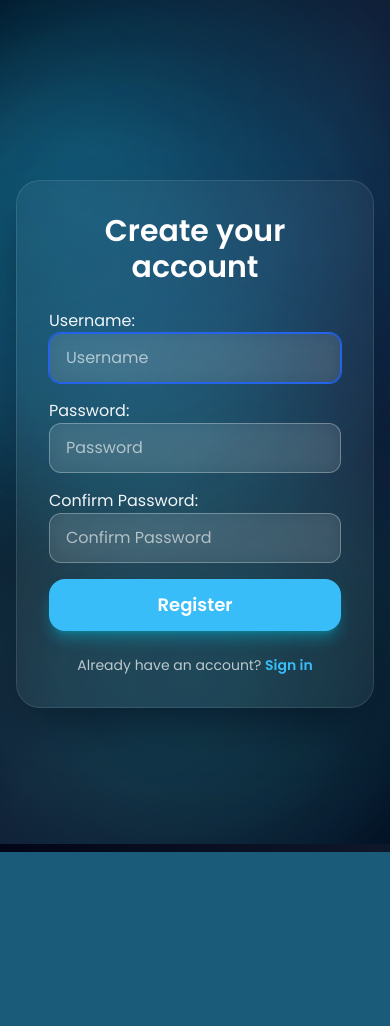
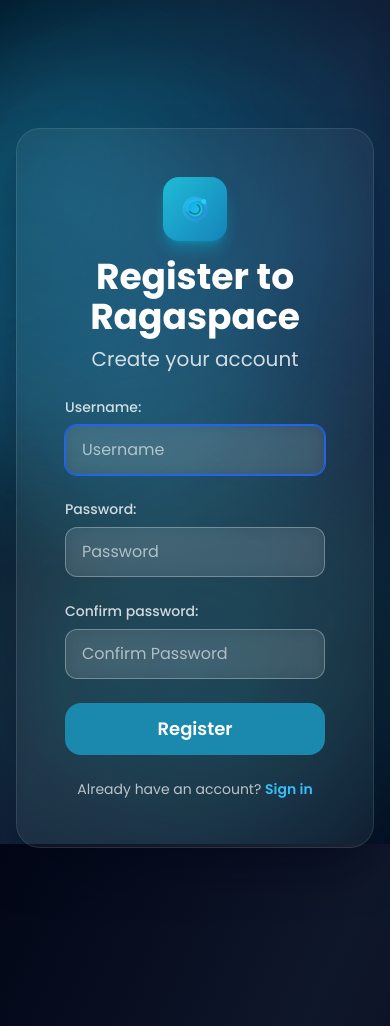
Before and after one commit to Kelompok-C07-PBP-C/Tahap-I, a Django app: page /auth/register/ in a window 390 px wide. Before the commit the page ends 852 px from the top, so only its background shows below. Run offline with Django 4.2, Linux system fonts and the light colour scheme; data comes from the database, SQL or seed files in the repository; data that the repository does not hold is empty; some libraries are stand-ins or nearby versions.

Commit message:
Refine navbar layout and add hero banner

```diff
--- a/static/js/app.js
+++ b/static/js/app.js
@@ -404,15 +404,26 @@ document.addEventListener('click', (event) => {
 
 document.addEventListener('DOMContentLoaded', () => {
   document.body.classList.add('js-enabled');
-  const navToggle = document.querySelector('[data-nav-toggle]');
-  const navMenu = document.querySelector('#primary-nav-menu');
-  if (navToggle && navMenu) {
-    navToggle.addEventListener('click', () => {
-      const expanded = navToggle.getAttribute('aria-expanded') === 'true';
-      navToggle.setAttribute('aria-expanded', (!expanded).toString());
-      navMenu.classList.toggle('hidden');
+  const navToggleButtons = document.querySelectorAll('[data-nav-toggle]');
+  navToggleButtons.forEach((button) => {
+    const controls = button.getAttribute('aria-controls');
+    if (!controls) {
+      return;
+    }
+    const menu = document.getElementById(controls);
+    if (!menu) {
+      return;
+    }
+    button.addEventListener('click', () => {
+      const expanded = button.getAttribute('aria-expanded') === 'true';
+      button.setAttribute('aria-expanded', expanded ? 'false' : 'true');
+      if (menu.classList.contains('hidden')) {
+        menu.classList.remove('hidden');
+      } else {
+        menu.classList.add('hidden');
+      }
     });
-  }
+  });
 
   const modalStack = [];
 
--- a/templates/auth/register.html
+++ b/templates/auth/register.html
@@ -1,31 +1,42 @@
 {% extends 'base.html' %}
+{% load static %}
 {% block title %}Register • RagaSpace{% endblock %}
+{% block navbar %}{% endblock %}
+{% block navbar_extra %}{% endblock %}
 {% block content %}
-<div class="mx-auto mt-12 max-w-md rounded-3xl border border-white/10 bg-white/5 p-8 shadow-2xl shadow-slate-950/60 backdrop-blur-xl">
-  <h1 class="mb-6 text-center text-3xl font-semibold text-white">Create your account</h1>
-  <form method="post" class="space-y-4">
+<div class="flex min-h-[calc(100vh-8rem)] items-center justify-center py-12">
+  <div class="w-full max-w-xl rounded-3xl border border-white/10 bg-white/5 p-12 shadow-2xl shadow-slate-950/60 backdrop-blur-xl">
+    <div class="mb-4 flex justify-center">
+      <span class="flex h-16 w-16 items-center justify-center rounded-2xl bg-gradient-to-br from-cyan-400/80 to-sky-500/60 p-3 shadow-lg shadow-cyan-500/40">
+        <img src="{% static 'images/ragaspace-logo.svg' %}" alt="RagaSpace" class="h-full w-full object-contain" />
+      </span>
+    </div>
+    <h1 class="mb-2 text-center text-4xl font-bold text-white">Register to Ragaspace</h1>
+    <p class="mb-6 text-center text-xl font-normal text-white/80">Create your account</p>
+    <form method="post" class="space-y-6">
       {% csrf_token %}
       {{ form.non_field_errors }}
-    <div>
-      {{ form.username.label_tag }}
+      <div class="space-y-2">
+        <label for="{{ form.username.id_for_label }}" class="block text-sm font-medium text-white/80">Username:</label>
         {{ form.username }}
         {{ form.username.errors }}
       </div>
-    <div>
-      {{ form.password1.label_tag }}
+      <div class="space-y-2">
+        <label for="{{ form.password1.id_for_label }}" class="block text-sm font-medium text-white/80">Password:</label>
         {{ form.password1 }}
         {{ form.password1.errors }}
       </div>
-    <div>
-      {{ form.password2.label_tag }}
+      <div class="space-y-2">
+        <label for="{{ form.password2.id_for_label }}" class="block text-sm font-medium text-white/80">Confirm password:</label>
         {{ form.password2 }}
         {{ form.password2.errors }}
       </div>
-    <button type="submit" class="w-full rounded-2xl bg-primary px-4 py-3 text-lg font-semibold text-white shadow-lg shadow-cyan-500/40 transition hover:bg-primary/80">Register</button>
+      <button type="submit" class="w-full rounded-2xl bg-[#1B89AE] px-4 py-3 text-lg font-semibold text-white transition-colors duration-150 hover:bg-[#15647F]">Register</button>
     </form>
     <p class="mt-6 text-center text-sm text-white/70">
       Already have an account?
       <a href="{% url 'auth:login' %}" class="font-semibold text-primary hover:underline">Sign in</a>
     </p>
   </div>
+</div>
 {% endblock %}
--- a/templates/base.html
+++ b/templates/base.html
@@ -37,70 +37,111 @@
       <div class="absolute right-0 top-0 h-[32rem] w-[32rem] rounded-full bg-cyan-500/10 blur-3xl"></div>
       <div class="absolute bottom-0 left-1/2 h-[28rem] w-[28rem] -translate-x-1/2 rounded-full bg-emerald-400/10 blur-3xl"></div>
     </div>
-    <div class="relative mx-auto flex min-h-screen w-full max-w-7xl flex-col px-4 py-6 sm:px-8" data-page-shell>
-      <nav class="mb-8 rounded-3xl border border-white/10 bg-white/5 px-6 py-4 shadow-xl shadow-slate-900/50 backdrop-blur-xl" data-animate>
-        <div class="flex items-center justify-between gap-4">
-          <a href="{% url 'home' %}" class="flex items-center gap-3 text-2xl font-semibold tracking-tight text-white" data-ripple>
-            <span class="flex h-10 w-10 items-center justify-center rounded-2xl bg-gradient-to-br from-cyan-400/80 to-sky-500/60 p-1 shadow-lg shadow-cyan-500/40 sm:h-12 sm:w-12">
-              <img src="{% static 'images/ragaspace-logo.svg' %}" alt="RagaSpace logo" class="h-full w-full object-contain" />
-            </span>
-            <span class="hidden sm:inline">RagaSpace</span>
+    {% block navbar %}
+    <header class="sticky top-0 z-40 w-full bg-white text-slate-900 shadow-md" data-animate>
+      <nav class="flex w-full items-center gap-4 px-4 py-3 sm:px-6 lg:px-10">
+        <div class="flex basis-0 flex-1 items-center justify-start">
+          <a href="{% url 'home' %}" class="flex items-center justify-center">
+            <img src="{% static 'images/ragaspace-logo.svg' %}" alt="RagaSpace logo" class="h-10 w-10 object-contain" />
           </a>
-          <button type="button" class="rounded-2xl border border-white/20 bg-white/10 p-2 text-white transition hover:bg-white/20 md:hidden" data-nav-toggle aria-controls="primary-nav-menu" aria-expanded="false">
+        </div>
+        <div class="flex items-center justify-end md:hidden">
+          <button
+            type="button"
+            class="flex items-center justify-center rounded-lg p-2 text-slate-600 transition hover:bg-slate-100 focus:outline-none focus:ring-2 focus:ring-slate-400"
+            aria-expanded="false"
+            aria-controls="mobile-navigation"
+            data-nav-toggle
+          >
             <span class="sr-only">Toggle navigation</span>
-            <svg xmlns="http://www.w3.org/2000/svg" viewBox="0 0 24 24" fill="none" stroke="currentColor" stroke-width="1.5" class="h-6 w-6">
-              <path stroke-linecap="round" stroke-linejoin="round" d="M3.75 7.5h16.5M3.75 12h16.5M3.75 16.5h16.5" />
+            <svg class="h-6 w-6" xmlns="http://www.w3.org/2000/svg" fill="none" viewBox="0 0 24 24" stroke="currentColor">
+              <path stroke-linecap="round" stroke-linejoin="round" stroke-width="1.5" d="M4 6h16M4 12h16M4 18h16" />
             </svg>
           </button>
         </div>
-        <div id="primary-nav-menu" class="mt-6 hidden flex-col gap-6 text-sm font-medium text-white/80 md:mt-4 md:flex md:flex-row md:items-center md:justify-between md:gap-8">
-          <div class="flex flex-col gap-4 md:flex-row md:items-center md:gap-6">
-            <a href="{% url 'home' %}" class="interactive-glow rounded-xl px-3 py-2 transition-colors hover:text-white" data-ripple>Home</a>
-            {% if not request.user.is_staff %}
-            <a href="{% url 'catalog' %}" class="interactive-glow rounded-xl px-3 py-2 transition-colors hover:text-white" data-ripple>Catalog</a>
-            {% endif %}
-            {% if user.is_authenticated and not request.user.is_staff %}
-            <a href="{% url 'wishlist' %}" class="interactive-glow rounded-xl px-3 py-2 transition-colors hover:text-white" data-ripple>Wishlist</a>
-            {% endif %}
-            {% if user.is_authenticated %}
-            <a href="{% url 'booked-places' %}" class="interactive-glow rounded-xl px-3 py-2 transition-colors hover:text-white" data-ripple>Booked places</a>
-            {% endif %}
+        <div id="primary-navigation" class="hidden basis-0 flex-1 items-center justify-center gap-10 text-base font-medium md:flex">
+          <a href="{% url 'home' %}" class="font-medium transition hover:text-sky-600">Home</a>
+          <a href="{% url 'catalog' %}" class="font-medium transition hover:text-sky-600">Catalog</a>
+          <a href="{% url 'wishlist' %}" class="font-medium transition hover:text-sky-600">Wishlist</a>
+          <a href="{% url 'booked-places' %}" class="font-medium transition hover:text-sky-600">Booked places</a>
+          {% if request.user.is_staff %}
+          <a href="{% url 'admin-dashboard' %}" class="font-medium transition hover:text-sky-600">Admin workspace</a>
+          <a href="{% url 'admin-bookings' %}" class="font-medium transition hover:text-sky-600">Booking approvals</a>
+          <a
+            href="{% url 'admin-venues' %}?show=create"
+            data-modal-target="venue-create-modal"
+            class="rounded-xl bg-sky-500 px-4 py-2 text-sm font-semibold text-white transition hover:bg-sky-600"
+            >Add venue</a
+          >
+          {% endif %}
+        </div>
+        <div class="hidden basis-0 flex-1 items-center justify-end gap-4 text-base font-medium md:flex">
+          {% if user.is_authenticated %}
+          <span class="text-base font-medium">{{ request.user.username }}</span>
+          <span aria-hidden="true" class="text-slate-300">|</span>
+          <a href="{% url 'auth:logout' %}" class="font-medium text-red-600 transition hover:text-red-700">Logout</a>
+          {% else %}
+          <a href="{% url 'auth:login' %}" class="font-medium transition hover:text-sky-600">Login</a>
+          <a href="{% url 'auth:register' %}" class="rounded-xl bg-sky-500 px-4 py-2 text-sm font-semibold text-white transition hover:bg-sky-600">Register</a>
+          {% endif %}
+        </div>
+      </nav>
+      <div id="mobile-navigation" class="hidden border-t border-slate-200 bg-white px-4 pb-4 pt-2 text-sm font-medium text-slate-900 md:hidden">
+        <div class="space-y-4">
+          <div class="flex flex-col gap-2">
+            <a href="{% url 'home' %}" class="transition hover:text-sky-600">Home</a>
+            <a href="{% url 'catalog' %}" class="transition hover:text-sky-600">Catalog</a>
+            <a href="{% url 'wishlist' %}" class="transition hover:text-sky-600">Wishlist</a>
+            <a href="{% url 'booked-places' %}" class="transition hover:text-sky-600">Booked places</a>
             {% if request.user.is_staff %}
-            <a href="{% url 'admin-dashboard' %}" class="interactive-glow rounded-xl px-3 py-2 transition-colors hover:text-white" data-ripple>Admin workspace</a>
-            <a href="{% url 'admin-bookings' %}" class="interactive-glow rounded-xl px-3 py-2 transition-colors hover:text-white" data-ripple>Booking approvals</a>
+            <a href="{% url 'admin-dashboard' %}" class="transition hover:text-sky-600">Admin workspace</a>
+            <a href="{% url 'admin-bookings' %}" class="transition hover:text-sky-600">Booking approvals</a>
             <a
               href="{% url 'admin-venues' %}?show=create"
               data-modal-target="venue-create-modal"
-              class="interactive-glow rounded-2xl bg-primary px-4 py-2 text-sm font-semibold text-white shadow-md shadow-cyan-500/40 transition hover:bg-primary/80"
-              data-ripple
+              class="rounded-xl bg-sky-500 px-4 py-2 text-sm font-semibold text-white transition hover:bg-sky-600"
               >Add venue</a
             >
             {% endif %}
           </div>
-          <div class="flex flex-col gap-4 md:flex-row md:items-center md:gap-6">
-            <form method="get" action="{% url 'catalog' %}" class="grid gap-2 rounded-2xl border border-white/10 bg-white/5 p-4 backdrop-blur-lg md:flex md:items-center md:gap-2 md:border-0 md:bg-transparent md:p-0 md:backdrop-blur-none">
+          <div class="flex flex-col gap-2 border-t border-slate-200 pt-3">
+            {% if user.is_authenticated %}
+            <span class="text-base font-medium">{{ request.user.username }}</span>
+            <a href="{% url 'auth:logout' %}" class="font-medium text-red-600 transition hover:text-red-700">Logout</a>
+            {% else %}
+            <a href="{% url 'auth:login' %}" class="transition hover:text-sky-600">Login</a>
+            <a href="{% url 'auth:register' %}" class="rounded-xl bg-sky-500 px-4 py-2 text-sm font-semibold text-white transition hover:bg-sky-600">Register</a>
+            {% endif %}
+          </div>
+        </div>
+      </div>
+    </header>
+    {% endblock %}
+    {% block navbar_extra %}
+    <section class="relative isolate">
+      <img
+        src="{% static 'images/ragaspace-hero.svg' %}"
+        alt="Athletes playing on an indoor paddle court"
+        class="h-64 w-full object-cover sm:h-80 lg:h-[28rem]"
+      />
+      <div class="absolute inset-0 bg-gradient-to-b from-slate-900/10 via-slate-900/20 to-slate-900/60"></div>
+      <div class="pointer-events-none absolute inset-x-0 bottom-0 translate-y-1/2">
+        <div class="pointer-events-auto mx-auto w-full max-w-6xl px-4 sm:px-6 lg:px-8">
+          <div class="flex flex-wrap items-center justify-center gap-3 rounded-3xl border border-white/15 bg-slate-900/70 px-6 py-5 text-sm font-medium text-white/80 shadow-2xl shadow-slate-950/40 backdrop-blur-xl" data-animate>
+            <form method="get" action="{% url 'catalog' %}" class="flex w-full flex-wrap items-center justify-center gap-4 md:flex-nowrap md:justify-between md:gap-6">
               {{ global_filter_form.city }}
               {{ global_filter_form.category }}
               {{ global_filter_form.max_price }}
-              <button type="submit" class="interactive-glow rounded-xl bg-primary/80 px-4 py-2 text-sm font-semibold text-white shadow-md shadow-cyan-500/40 transition hover:bg-primary" data-ripple>
+              <button type="submit" class="rounded-xl bg-[#1B89AE] px-5 py-2 text-sm font-semibold text-white transition-colors duration-150 hover:bg-[#15647F]">
                 Search
               </button>
             </form>
-            {% if user.is_authenticated %}
-            <div class="flex flex-col gap-2 text-white md:items-end">
-              <p class="text-xs uppercase tracking-wider text-white/60">Signed in</p>
-              <p class="text-lg font-semibold text-white">{{ request.user.username }}</p>
-            </div>
-            <a href="{% url 'auth:logout' %}" class="interactive-glow rounded-2xl border border-white/20 bg-white/10 px-4 py-2 text-sm font-semibold text-white shadow-md shadow-slate-900/40 transition hover:bg-white/20" data-ripple>Logout</a>
-            {% else %}
-            <div class="flex flex-col gap-2 md:flex-row md:items-center md:gap-3">
-              <a href="{% url 'auth:login' %}" class="interactive-glow rounded-2xl border border-white/20 bg-white/10 px-4 py-2 text-sm font-semibold text-white shadow-md shadow-slate-900/40 transition hover:bg-white/20" data-ripple>Login</a>
-              <a href="{% url 'auth:register' %}" class="interactive-glow rounded-2xl bg-primary px-4 py-2 text-sm font-semibold text-white shadow-md shadow-cyan-500/40 transition hover:bg-primary/80" data-ripple>Register</a>
-            </div>
-            {% endif %}
           </div>
         </div>
-      </nav>
+      </div>
+    </section>
+    {% endblock %}
+    <div class="relative mx-auto flex min-h-screen w-full max-w-7xl flex-col px-4 pb-6 pt-20 sm:px-8 lg:pt-28" data-page-shell>
       <main class="flex-1">
         {% for message in messages %}
         <div class="flash-message mb-4 rounded-2xl border border-white/10 bg-white/10 px-4 py-3 text-sm text-white shadow-lg shadow-slate-900/40 backdrop-blur" data-animate>
```
Also changed, not shown: templates/auth/login.html (+18 -8 lines), static/images/ragaspace-hero.svg (added). Lines whose indentation alone changed are shown as unchanged.
